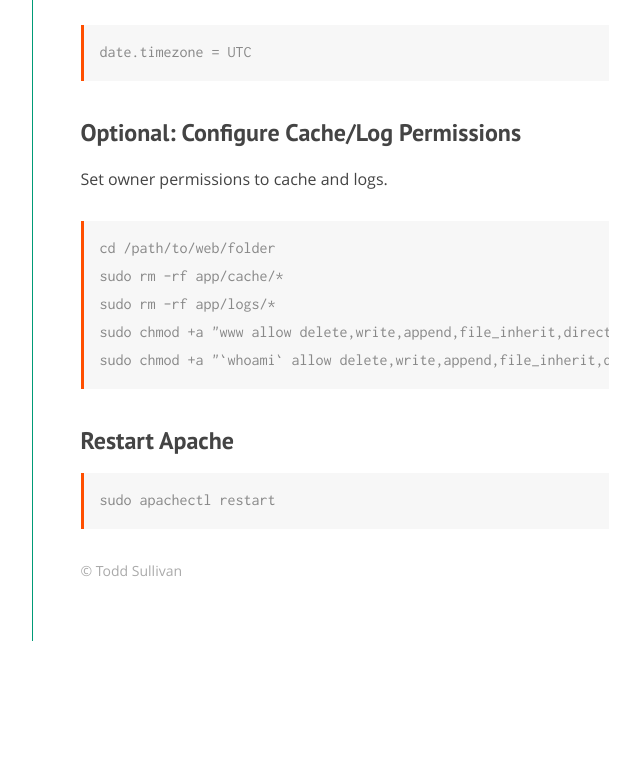
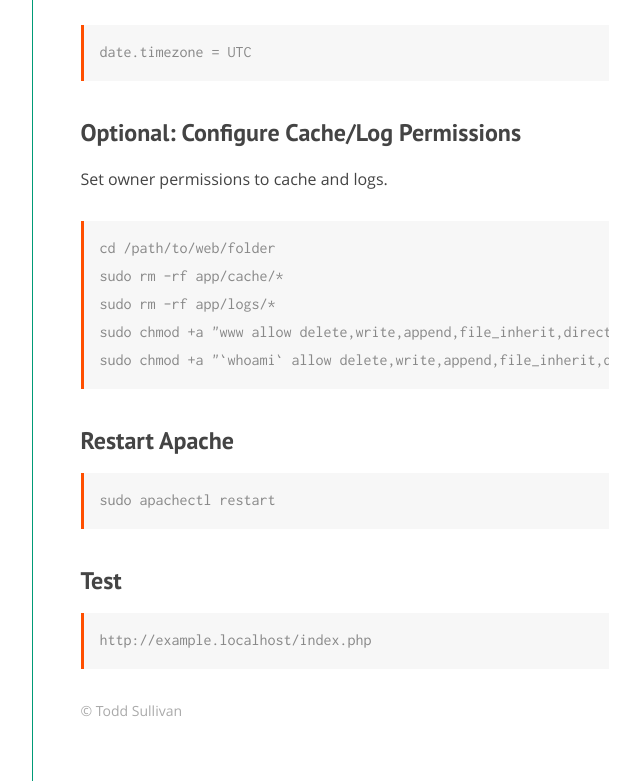
Before and after one commit to harimau99/todsul.github.io, a plain HTML site: page tech/configure-php-on-yosemite/index.html in a window 1280 px wide. Shown: the part 1011-1792 px from the top of the page, without its empty margins (296-936 px from the left). Before the commit the page ends 1652 px from the top, so only its background shows below. Drawn offline with Linux system fonts and the light colour scheme.

Commit message:
Update formatting

```diff
--- a/tech/configure-php-on-yosemite/index.html
+++ b/tech/configure-php-on-yosemite/index.html
@@ -78,6 +78,10 @@ sudo chmod +a "`whoami` allow delete,write,append,file_inherit,directory_inherit
 <h2>Restart Apache</h2>
 
 <pre><code>sudo apachectl restart</code></pre>
+
+<h2>Test</h2>
+
+<pre><code>http://example.localhost/index.php</code></pre>
 <!-- END UPDATE -->
 
 <footer>&copy; Todd Sullivan</footer>
```
Also changed, not shown: tech/configure-virtual-hosts-on-yosemite/index.html (+1 -1 lines).
